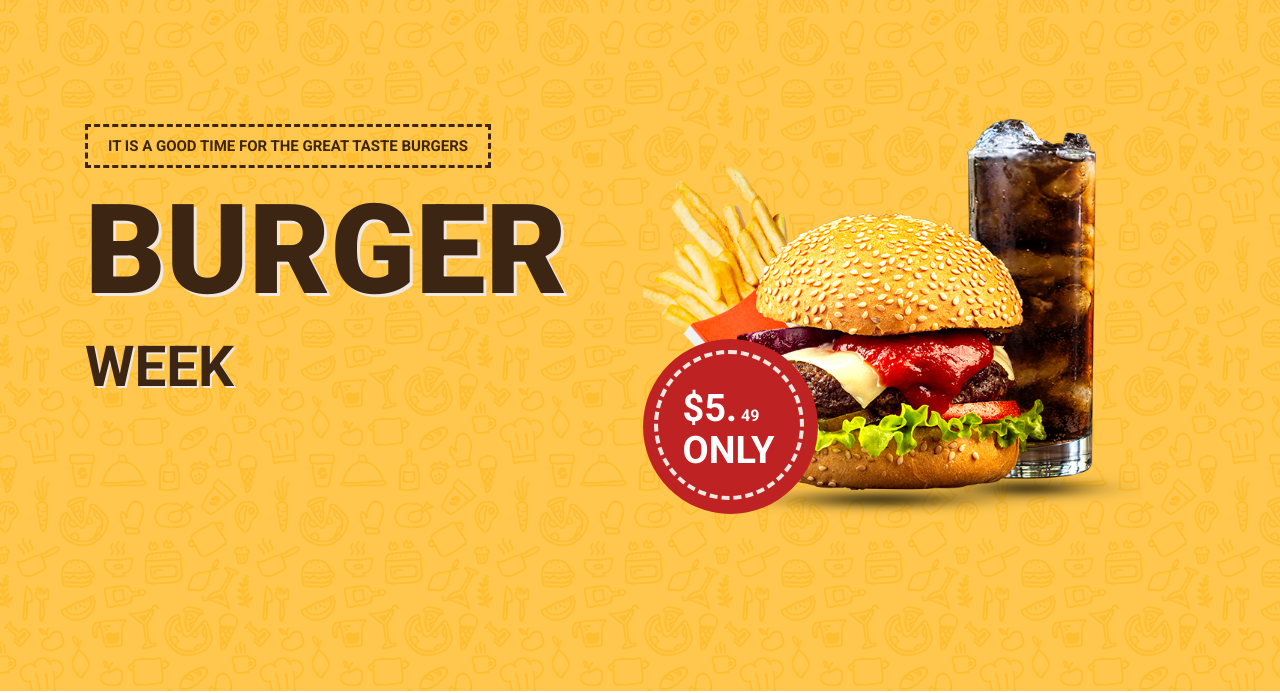
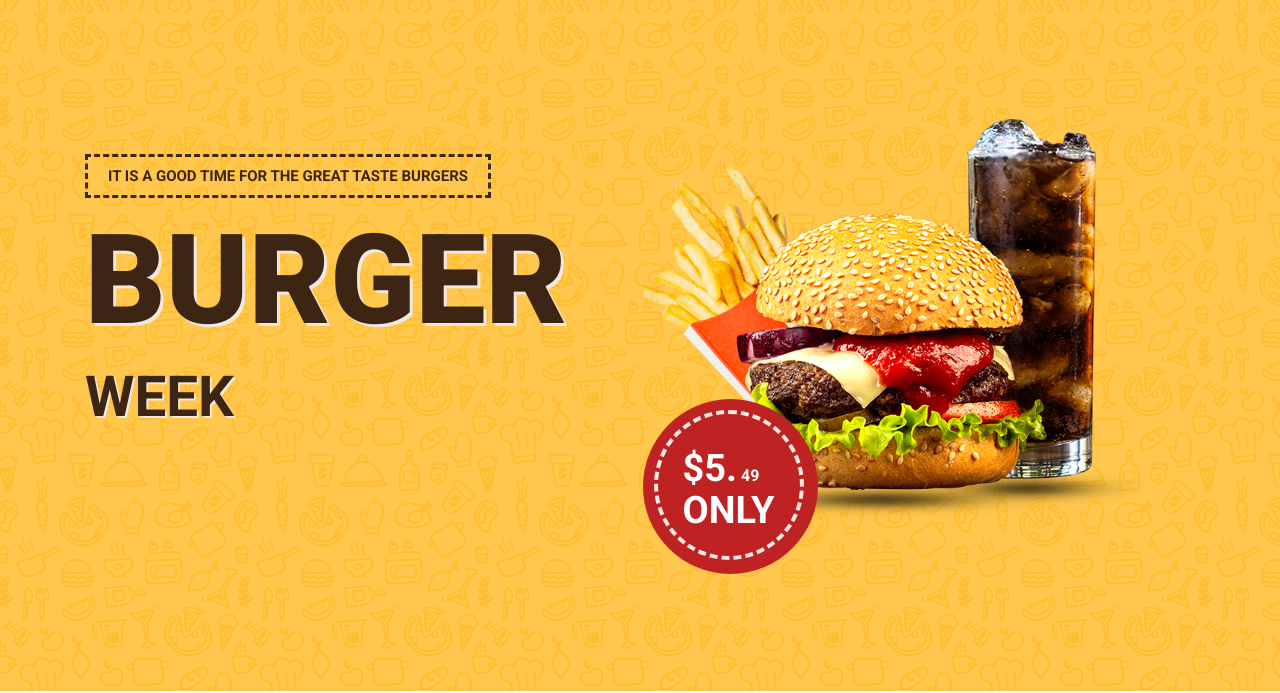
Before and after one commit to vuthanhvan/project-frontend-burger, a plain HTML site: page index.html in a window 1280 px wide. Shown: the part 141-834 px from the top of the page. Drawn offline with nearby package versions, Linux system fonts and the light colour scheme; files whose address does not match are found by name; a web font is replaced by a local one.

Commit message:
project-frontend-burger

```diff
--- a/style.css
+++ b/style.css
@@ -169,7 +169,7 @@ a {
     background: #bf2222;
     width: 175px;
     height: 175px;
-    margin-top: -180px;
+    margin-top: -120px;
     border-radius: 50%;
     position: relative;
 }
```
